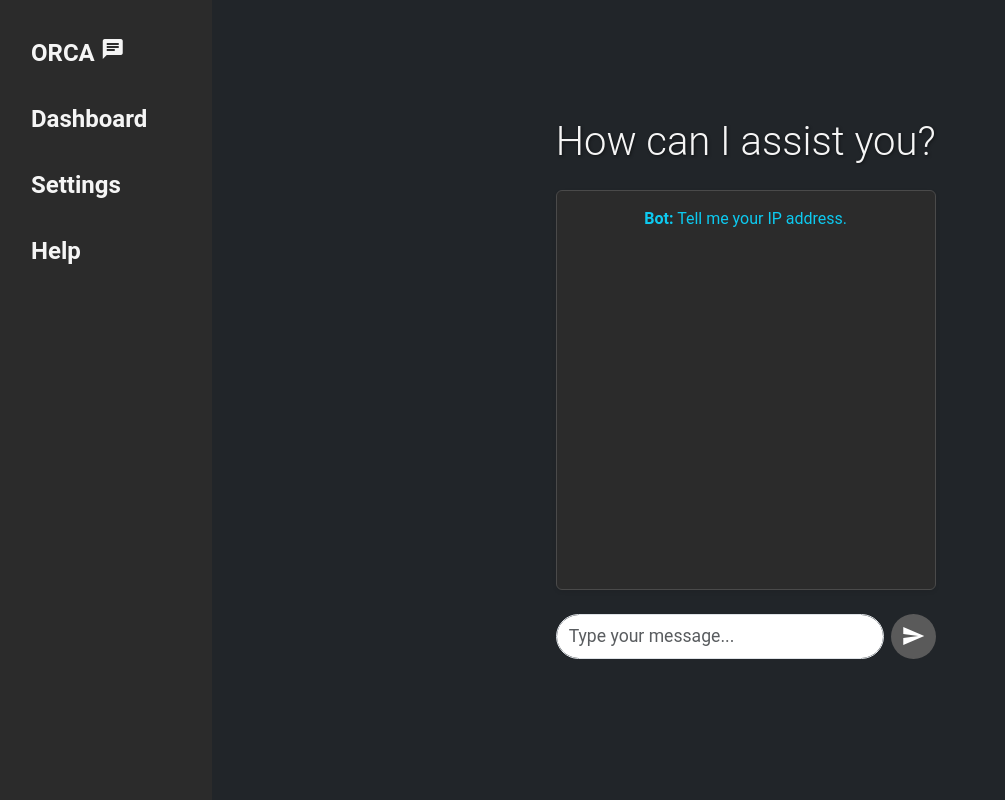
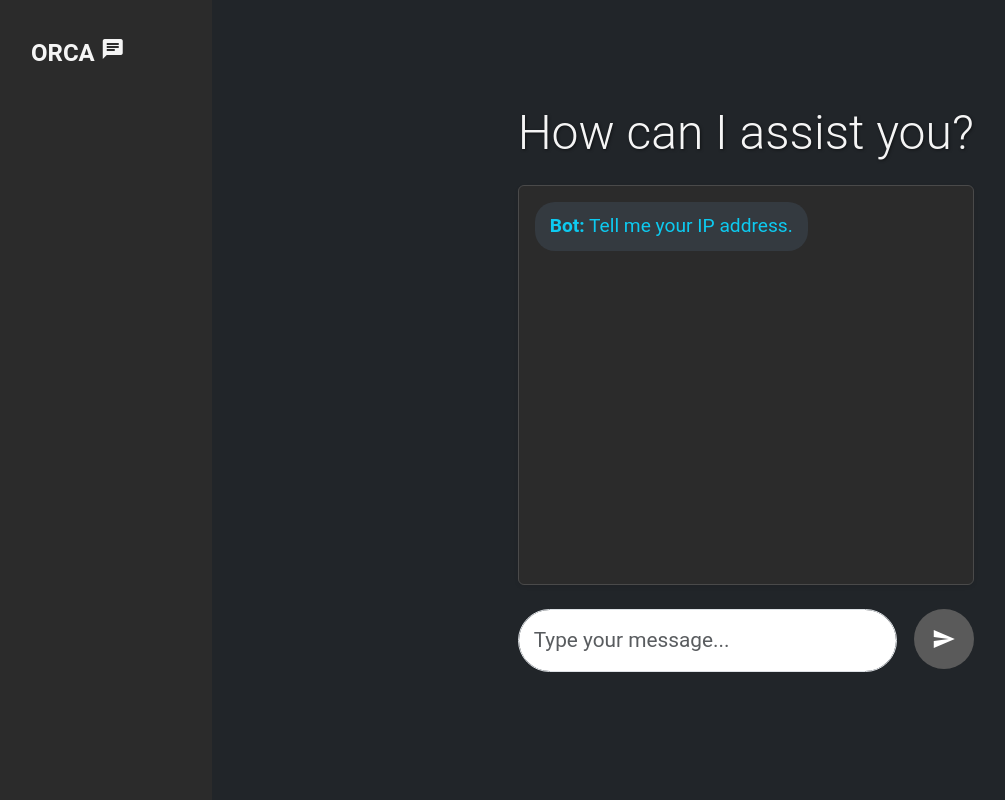
Before and after one commit to Hamza-Tahirr/Azure-OpenAI-Model-based-Tool-Calling-Agent-using-LangGraph, a Flask app: page / in a window 1280 px wide. Shown: the whole page, without its empty margins (1-1006 px from the left). Run offline with Flask 3, Linux system fonts and the light colour scheme; parts of the project's set-up code (start-up, migrations or seed data) failed here and were passed over.

Commit message:
frontEnd

```diff
--- a/static/css/style.css
+++ b/static/css/style.css
@@ -1,3 +1,4 @@
+/* Global Styles */
 body {
     background-color: #1e1e1e;
     color: #f5f5f5;
@@ -8,7 +9,12 @@
     background-color: #2b2b2b;
     height: 100vh;
     padding-top: 20px;
-    transition: transform 0.3s ease-in-out;
+    transition: transform 0.3s ease-in-out, opacity 0.3s ease-in-out;
+}
+
+.sidebar.hidden {
+    transform: translateX(-100%);
+    opacity: 0;
 }
 
 .sidebar a {
@@ -22,6 +28,7 @@
 .sidebar a:hover {
     background-color: #343a40;
     border-radius: 10px;
+    transition: background-color 0.3s ease;
 }
 
 .main-content {
@@ -31,64 +38,157 @@
     align-items: center;
     justify-content: center;
     min-height: 100vh;
+    transition: padding 0.3s ease;
 }
 
 .main-header {
     font-size: 2.5rem;
     color: #f5f5f5;
     text-shadow: 1px 1px 3px rgba(0, 0, 0, 0.5);
+    transition: font-size 0.3s ease;
 }
 
+/* Chatbox styling */
 #chat-box {
-    width: 100%;
-    max-width: 800px;
-    background-color: #2b2b2b;
-    border-radius: 10px;
+    display: flex;
+    flex-direction: column;
+    gap: 10px;
 }
 
 .input-group {
     width: 100%;
     max-width: 800px;
+    display: flex;
+    gap: 10px;
+    transition: max-width 0.3s ease;
 }
 
 .form-control {
     font-size: 1.1rem;
+    flex-grow: 1;
+    transition: font-size 0.3s ease, padding 0.3s ease;
 }
 
 .btn-outline-secondary {
     color: white;
     background-color: #5a5a5a;
     border-color: transparent;
-    width: 45px;
-    height: 45px;
+    width: 50px;
+    height: 50px;
     padding: 5px;
     display: flex;
     align-items: center;
     justify-content: center;
-    transition: background-color 0.2s;
+    transition: background-color 0.2s ease, width 0.3s ease, height 0.3s ease;
 }
 
 .btn-outline-secondary:hover {
     background-color: #3a3a3a;
-    border-color: transparent;
+    transform: scale(1.1);
 }
 
-@media (max-width: 768px) {
-    .sidebar {
-        display: none;
+/* Chat bubbles */
+
+/* User messages */
+.user-message {
+    background-color: #4a4a4a;
+    color: #ffffff;
+    padding: 10px 15px;
+    border-radius: 20px;
+    margin-bottom: 10px;
+    max-width: 75%;
+    align-self: flex-end;  /* Align to the right */
+}
+
+/* Bot messages */
+.bot-message {
+    background-color: #343a40;
+    color: #00aaff;
+    padding: 10px 15px;
+    border-radius: 20px;
+    margin-bottom: 10px;
+    max-width: 75%;
+    align-self: flex-start;  /* Align to the left */
+}
+
+/* Animations */
+@keyframes slide-in-right {
+    from {
+        transform: translateX(100%);
+        opacity: 0;
+    }
+    to {
+        transform: translateX(0);
+        opacity: 1;
     }
 }
 
-@media (max-width: 576px) {
-    .main-header {
-        font-size: 1.5rem;
+@keyframes slide-in-left {
+    from {
+        transform: translateX(-100%);
+        opacity: 0;
+    }
+    to {
+        transform: translateX(0);
+        opacity: 1;
+    }
+}
+
+.slide-in-right {
+    animation: slide-in-right 0.5s ease;
+}
+
+.slide-in-left {
+    animation: slide-in-left 0.5s ease;
+}
+
+/* Mobile-specific styles */
+@media (max-width: 768px) {
+    .sidebar {
+        transform: translateX(-100%);
+        opacity: 0;
     }
 
     .input-group {
         flex-direction: column;
+        align-items: stretch;
+    }
+
+    .btn-outline-secondary {
+        width: 100%;
+        height: 45px;
     }
 
     .form-control {
+        width: 100%;
         margin-bottom: 10px;
     }
 }
+
+/* Extra-large screens (1200px and above) */
+@media (min-width: 1200px) {
+    .main-header {
+        font-size: 3rem;
+        margin-bottom: 30px;
+    }
+
+    #chat-box {
+        max-width: 1000px;
+        padding: 20px;
+        font-size: 1.2rem;
+    }
+
+    .input-group {
+        max-width: 1000px;
+    }
+
+    .form-control {
+        font-size: 1.3rem;
+        padding: 15px;
+    }
+
+    .btn-outline-secondary {
+        width: 60px;
+        height: 60px;
+    }
+}
--- a/templates/chatbot.html
+++ b/templates/chatbot.html
@@ -13,23 +13,19 @@
 </head>
 <body class="bg-dark text-light">
 
+    <!-- Sidebar toggle button for small screens -->
+    <button id="sidebarToggle" class="btn btn-light d-md-none position-fixed" style="top: 10px; left: 10px;">
+        <span class="material-icons">menu</span>
+    </button>
+
     <div class="container-fluid">
         <div class="row">
-            <!-- Sidebar with toggle button for smaller screens -->
+            <!-- Sidebar -->
             <nav class="col-md-2 sidebar d-none d-md-block" id="sidebar">
                 <div class="position-sticky">
                     <ul class="nav flex-column">
                         <li class="nav-item">
                             <a class="nav-link fs-4" href="#">ORCA <span class="material-icons">chat</span></a>
-                        </li>
-                        <li class="nav-item">
-                            <a href="#" class="nav-link">Dashboard</a>
-                        </li>
-                        <li class="nav-item">
-                            <a href="#" class="nav-link">Settings</a>
-                        </li>
-                        <li class="nav-item">
-                            <a href="#" class="nav-link">Help</a>
                         </li>
                     </ul>
                 </div>
@@ -40,6 +36,9 @@
                 <div class="text-center">
                     <h1 class="main-header display-5 mb-4">How can I assist you?</h1>
                     <div id="chat-box" class="rounded shadow-sm p-3 mb-4" style="height: 400px; overflow-y: auto; border: 1px solid #4a4a4a; background-color: #2b2b2b;"></div>
+                    <div id="spinner" class="spinner-border text-light mb-4 d-none" role="status">
+                        <span class="visually-hidden">Loading...</span>
+                    </div>
                     <form id="chat-form" class="d-flex justify-content-center mb-4">
                         <div class="input-group">
                             <input id="message" class="form-control rounded-pill me-2" type="text" placeholder="Type your message..." aria-label="Message">
@@ -57,17 +56,34 @@
     <script src="https://cdn.jsdelivr.net/npm/bootstrap@5.3.0-alpha3/dist/js/bootstrap.bundle.min.js"></script>
 
     <script>
+        // Sidebar toggle functionality
+        const sidebar = document.getElementById('sidebar');
+        const sidebarToggle = document.getElementById('sidebarToggle');
+        sidebarToggle.addEventListener('click', () => {
+            sidebar.classList.toggle('hidden');  // Show/hide sidebar
+        });
+
         const chatForm = document.getElementById('chat-form');
         const chatBox = document.getElementById('chat-box');
+        const spinner = document.getElementById('spinner');
 
         chatForm.addEventListener('submit', function(e) {
             e.preventDefault();
             const messageInput = document.getElementById('message');
             const userMessage = messageInput.value;
 
-            // Display user's message
-            chatBox.innerHTML += '<p class="text-light"><strong>You:</strong> ' + userMessage + '</p>';
+            if (userMessage.trim() === '') return;
+
+            // Slide-in user's message
+            const userMessageElement = document.createElement('div');
+            userMessageElement.classList.add('text-light', 'slide-in-right', 'user-message');
+            userMessageElement.innerHTML = `<strong>You:</strong> ${userMessage}`;
+            chatBox.appendChild(userMessageElement);
+
             messageInput.value = '';
+
+            // Show loading spinner
+            spinner.classList.remove('d-none');
 
             // Send message to the server
             fetch('/get_response', {
@@ -79,14 +95,25 @@
             })
             .then(response => response.json())
             .then(data => {
-                chatBox.innerHTML += '<p class="text-info"><strong>Bot:</strong> ' + data.response + '</p>';
-                chatBox.scrollTop = chatBox.scrollHeight; // Scroll to the bottom
+                // Slide-in bot's response
+                const botMessageElement = document.createElement('div');
+                botMessageElement.classList.add('text-info', 'slide-in-left', 'bot-message');
+                botMessageElement.innerHTML = `<strong>Bot:</strong> ${data.response}`;
+                chatBox.appendChild(botMessageElement);
+
+                // Hide loading spinner
+                spinner.classList.add('d-none');
+
+                chatBox.scrollTop = chatBox.scrollHeight;  // Scroll to the bottom
             });
         });
 
         // Initial prompt for IP address
         window.onload = function() {
-            chatBox.innerHTML += '<p class="text-info"><strong>Bot:</strong> Tell me your IP address.</p>';
+            const botMessageElement = document.createElement('div');
+            botMessageElement.classList.add('text-info', 'slide-in-left', 'bot-message');
+            botMessageElement.innerHTML = '<strong>Bot:</strong> Tell me your IP address.';
+            chatBox.appendChild(botMessageElement);
         };
     </script>
 </body>
```
